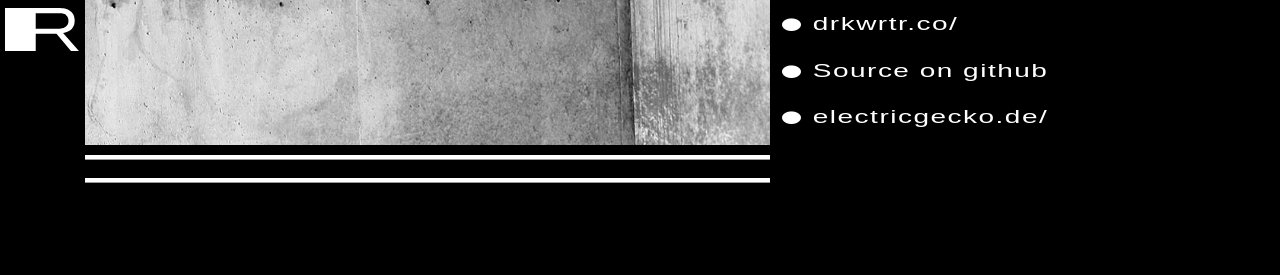
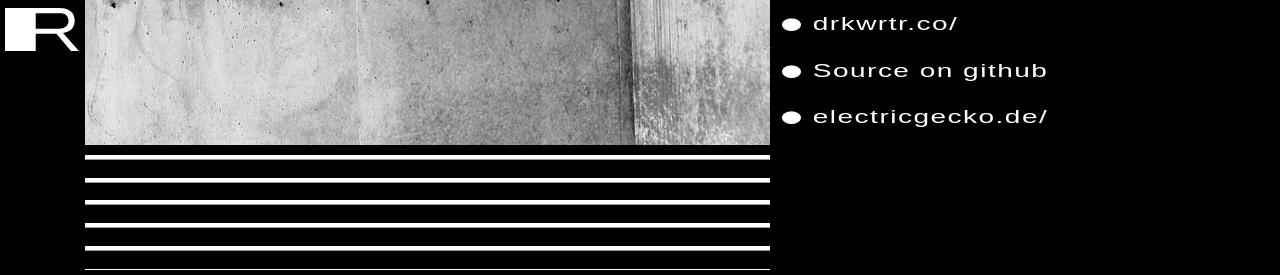
Before and after one commit to electricgecko/DRKWRTR, a PHP site: page /site/index.html in a window 1280 px wide. Shown: the part 530-805 px from the top of the page. Before the commit the page ends 713 px from the top, so only its background shows below. Run offline with PHP 8.4, Linux system fonts and the light colour scheme.

Commit message:
Optimized height for image block

```diff
--- a/site/screen.css
+++ b/site/screen.css
@@ -7,6 +7,9 @@ html, body, body div, span, object, iframe, h1, h2, h3, h4, h5, h6, p, a, blockq
 	font-size: 1em;
 }
 
+html, body {
+	height: 100%;
+}
 
 body {
 	background: #000;
@@ -58,7 +61,7 @@ h1 {
 	float: left;
 	text-indent: -9999px;
 	width: 80px;
-	height: 580px;
+	height: 100%;
 	margin: 5px 0 0 5px;
 	background: url('drkwrtr.svg') no-repeat;
 	background-size: 80px;
@@ -67,13 +70,16 @@ h1 {
 section {
 	display: table;
 	width: 100%;
+	height: 100%;
 }
 
 aside {
+	margin-left: 0;
 	display: table-cell;
 	vertical-align: top;
 	background: url('bar.svg');
 	background-size: 100%;
+	height: 100%;
 
 }
 
```
